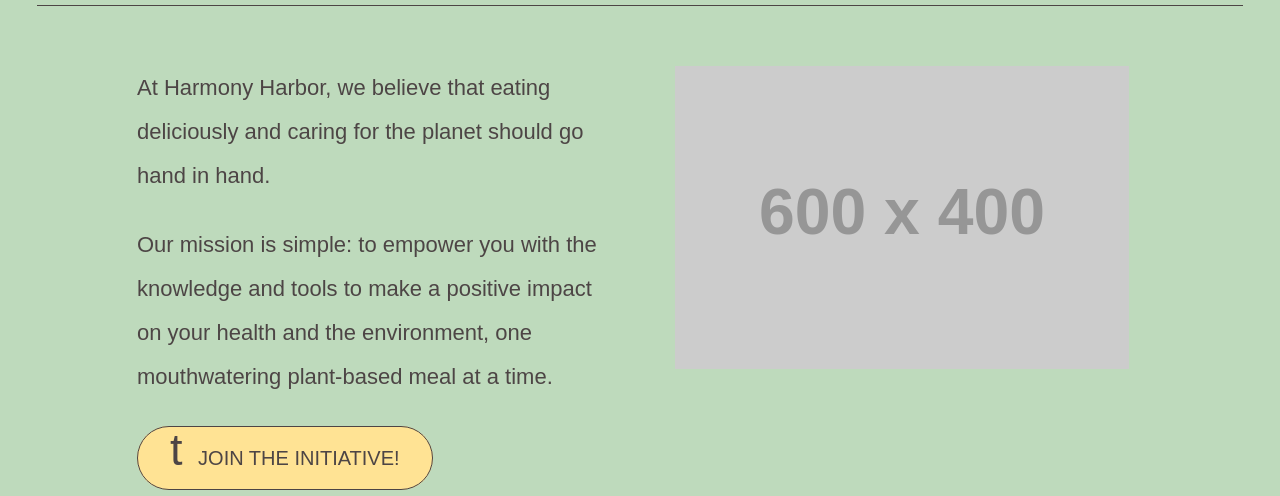
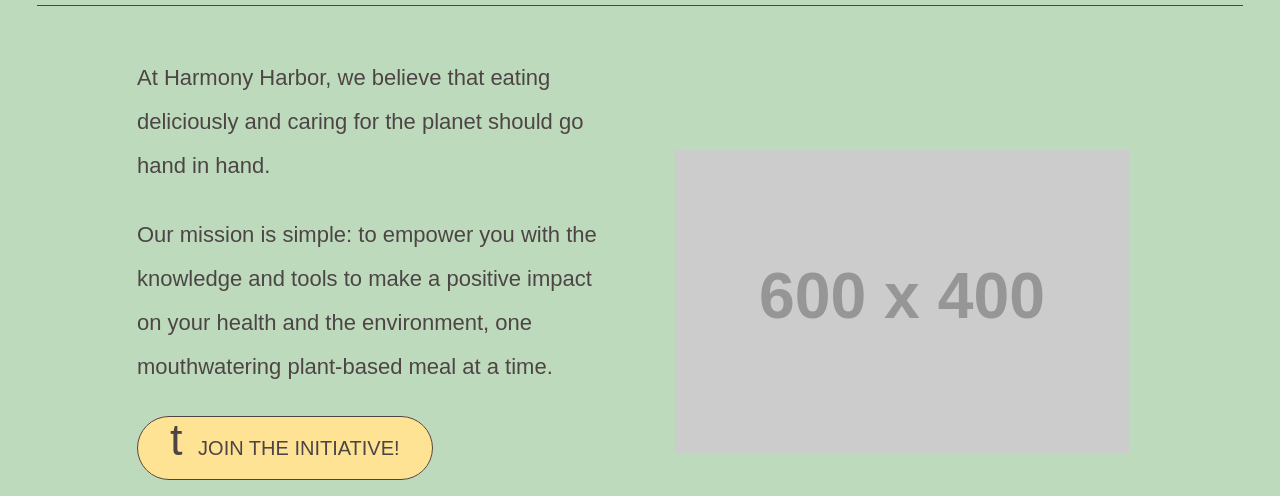
Before and after one commit to ValpzX/Open_Source_Hackfest, a plain HTML site: page index.html in a window 1280 px wide. Shown: the part 298-794 px from the top of the page. Drawn offline with Linux system fonts and the light colour scheme; placeholder pictures from the web are drawn by us; a web font is replaced by a local one.

Commit message:
Small adjustment to styling in the hero section

```diff
--- a/css/main.css
+++ b/css/main.css
@@ -99,6 +99,7 @@ p {
 
 #hero-section {
     background-color: #BEDABC;
+    padding-bottom: 30px;
 }
 
 #hero-section h2 {
@@ -146,6 +147,11 @@ p {
 
 #hero-section-text {
     margin-left: 100px;
+}
+
+#hero-section-text, #hero-section-img {
+    margin-top: auto;
+    margin-bottom: auto;
 }
 
 /* 3.2. Info Section */
--- a/index.html
+++ b/index.html
@@ -32,7 +32,7 @@
                 <p class="txt-spacer small">💪 64,839 PEOPLE HAVE TAKEN THE FIRST STEP — WILL YOU BE NEXT?</p>
             </div>
 
-            <div class="l-col-span-6 box-left">
+            <div class="l-col-span-6 box-left" id="hero-section-img">
                 <img src="https://placehold.co/600x400">
             </div>
         </section>
```
